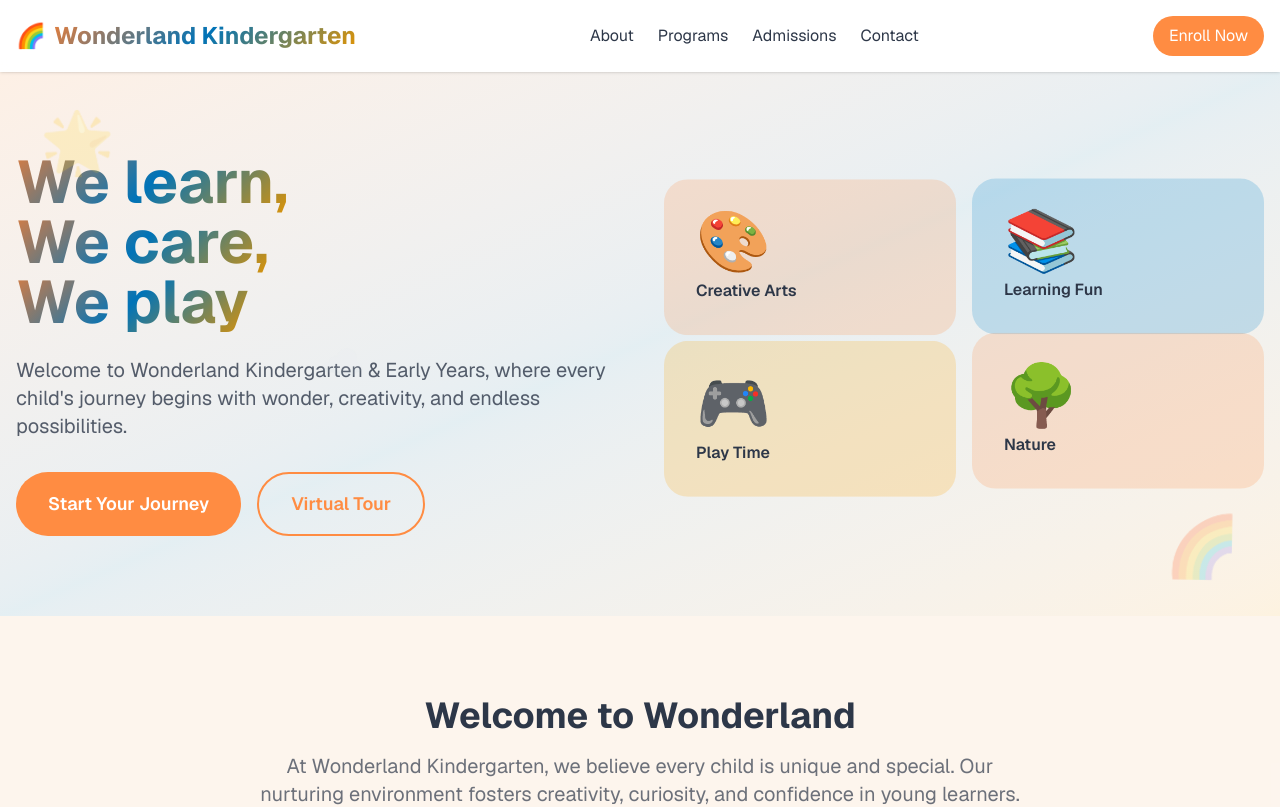
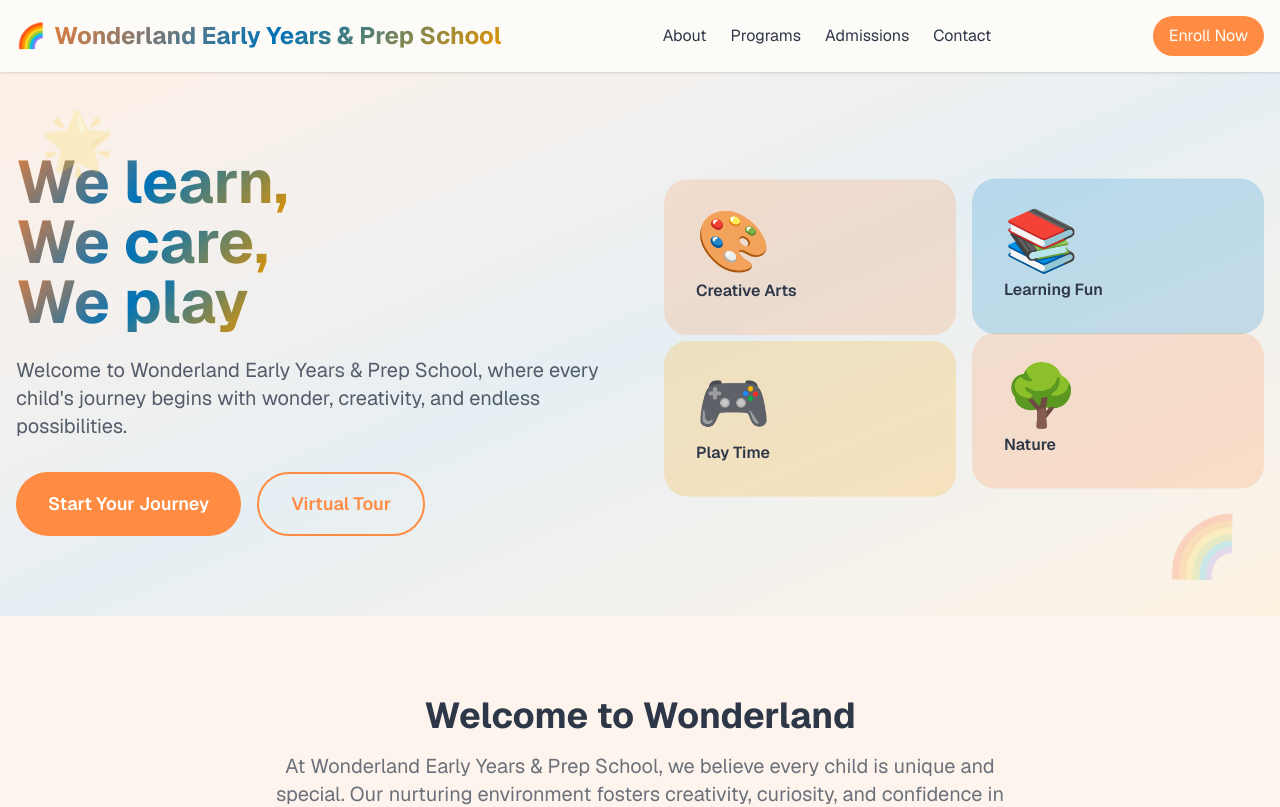
Before and after one commit to TimKirathe/wonderland, a Next.js app: page / in a window 1280 px wide. Shown: the top 807 px of the page. Built offline with nearby package versions, Linux system fonts and the light colour scheme.

Commit message:
Fix navbar contrasts.

```diff
--- a/src/app/page.tsx
+++ b/src/app/page.tsx
@@ -5,13 +5,13 @@ export default function Home() {
   return (
     <div className="min-h-screen">
       {/* Navigation */}
-      <nav className="bg-white/90 backdrop-blur-sm shadow-sm sticky top-0 z-50">
+      <nav className="bg-background/95 backdrop-blur-sm shadow-sm sticky top-0 z-50">
         <div className="container mx-auto px-4 py-4">
           <div className="flex items-center justify-between">
             <div className="flex items-center space-x-2">
               <span className="text-2xl">🌈</span>
               <h1 className="text-2xl font-bold text-gradient">
-                Wonderland Kindergarten
+                Wonderland Early Years & Prep School
               </h1>
             </div>
             <div className="hidden md:flex space-x-6">
@@ -60,7 +60,7 @@ export default function Home() {
                 <span className="text-gradient">We play</span>
               </h2>
               <p className="text-xl text-foreground/80 mb-8">
-                Welcome to Wonderland Kindergarten & Early Years, where every
+                Welcome to Wonderland Early Years & Prep School, where every
                 child's journey begins with wonder, creativity, and endless
                 possibilities.
               </p>
@@ -125,7 +125,7 @@ export default function Home() {
           <div className="text-center mb-12">
             <h2 className="text-4xl font-bold mb-4">Welcome to Wonderland</h2>
             <p className="text-xl text-foreground/70 max-w-3xl mx-auto">
-              At Wonderland Kindergarten, we believe every child is unique and
+              At Wonderland Early Years & Prep School, we believe every child is unique and
               special. Our nurturing environment fosters creativity, curiosity,
               and confidence in young learners.
             </p>
@@ -583,7 +583,7 @@ export default function Home() {
           </div>
           <div className="border-t border-white/20 mt-8 pt-8 text-center text-white/70">
             <p>
-              &copy; 2024 Wonderland Kindergarten & Early Years. All rights
+              &copy; 2024 Wonderland Early Years & Prep School. All rights
               reserved.
             </p>
           </div>
```
